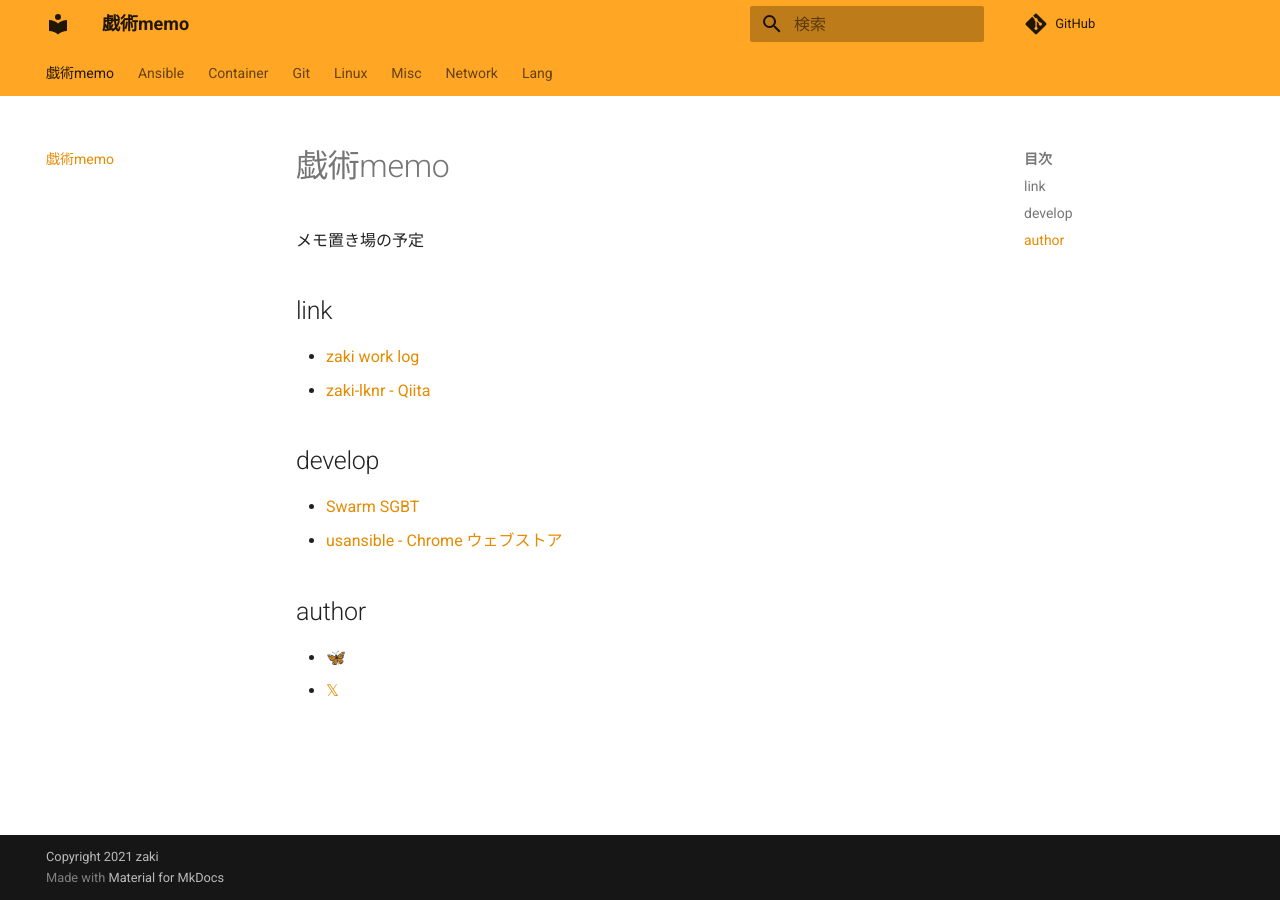
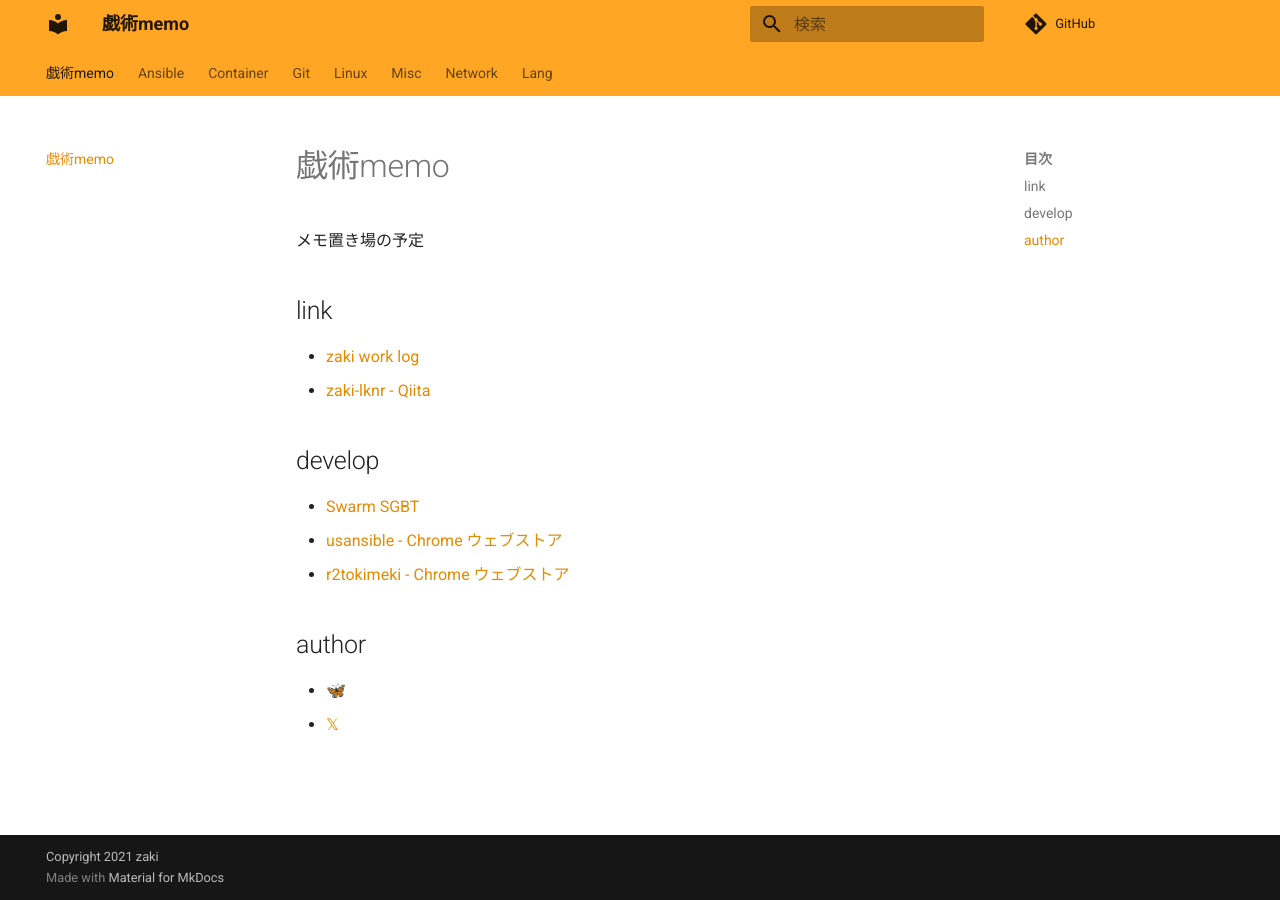
Before and after one commit to zaki-lknr/docs, an MkDocs documentation site: the page built from docs/index.md, in a window 1280 px wide. Built offline with MkDocs 1.6.1 and Material for MkDocs 9.7.7, drawn with Linux system fonts in a browser that asks for light colours; comment, search, counter and statistics services are not loaded.

Commit message:
add: deelop (r2tokimeki)

```diff
--- a/docs/index.md
+++ b/docs/index.md
@@ -11,6 +11,7 @@
 
 - [Swarm SGBT](https://swarm.jp-z.jp/)
 - [usansible - Chrome ウェブストア](https://chromewebstore.google.com/detail/usansible/aphgdbhkenbiokjnafmboeagdhjkafee)
+- [r2tokimeki - Chrome ウェブストア](https://chromewebstore.google.com/detail/r2tokimeki/bjdpjmnfgcoicabnjeajhfpldmhnhpnl)
 
 ## author
 
```
